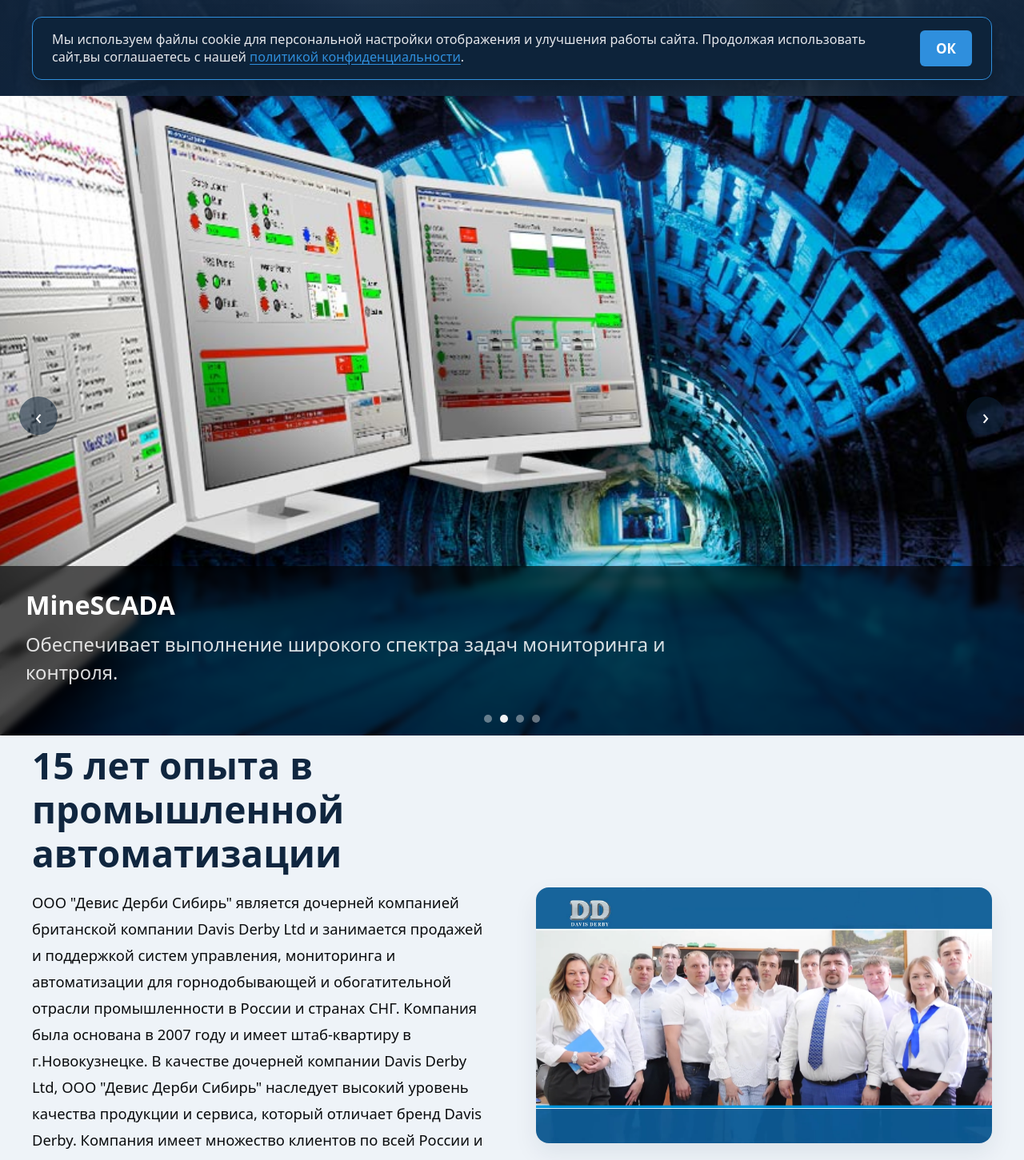
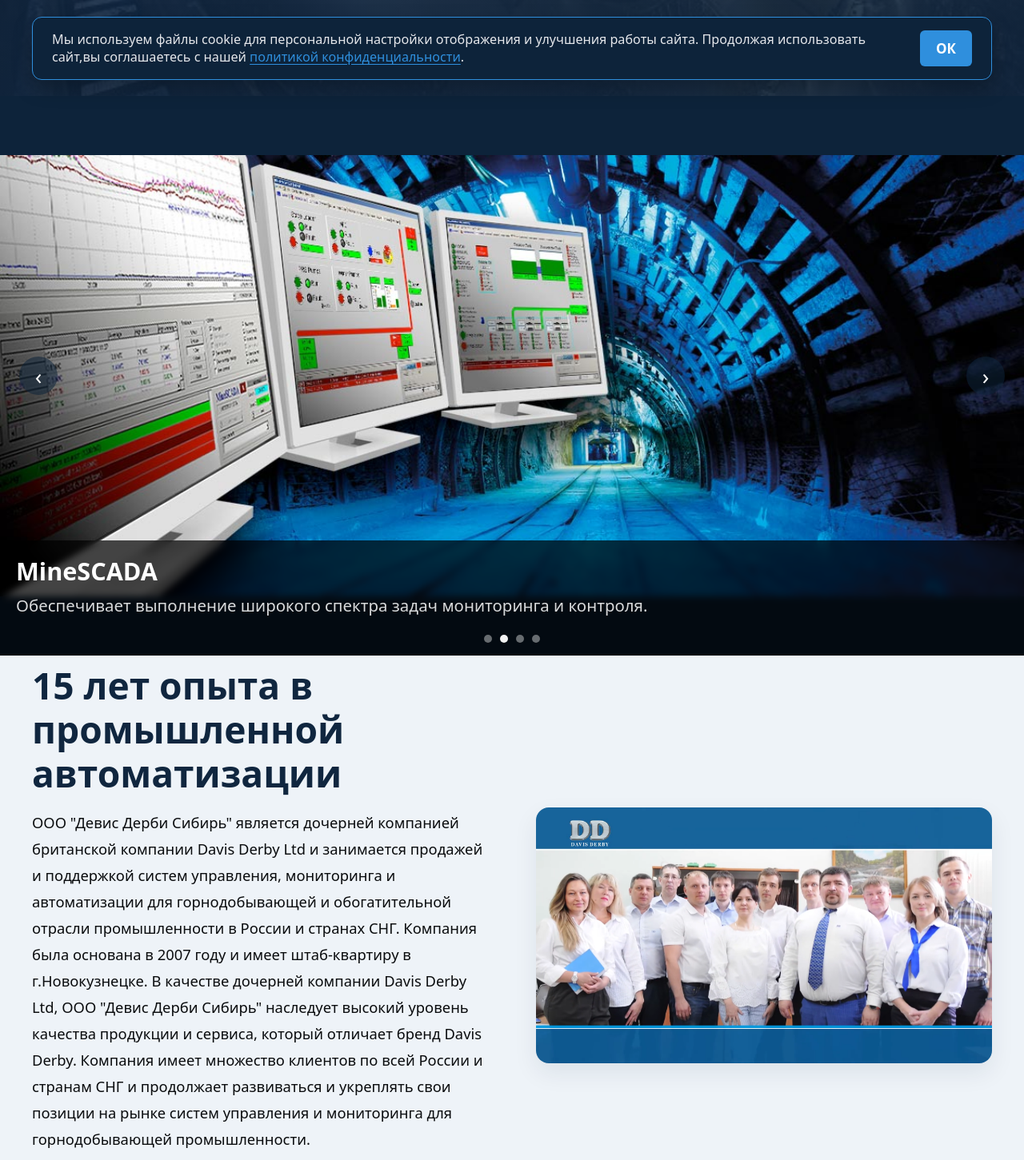
Before and after one commit to dm0n9/ddssite, a Next.js app: page / in a window 1280 px wide. Shown: the part 680-2131 px from the top of the page at 80% size. Built offline with nearby package versions, Linux system fonts and the light colour scheme.

Commit message:
visual bugs fix

```diff
--- a/app/Carousel/Carousel.tsx
+++ b/app/Carousel/Carousel.tsx
@@ -123,30 +123,36 @@
               position: "relative",
               flex: "0 0 100%",
               maxWidth: "100%",
-              height: "100%",
+              aspectRatio: "16 / 9",
+              maxHeight: "calc(100vh - 100px)",
+              overflow: "hidden",
             }}
           >
             {/* Картинка слайда */}
+<div style={{ position: "relative", width: "100%", height: "100%", backgroundColor: "#0d233a" }}>
   <Image
     src={card.imgUrl}
-              // ДОБАВЛЕНО [currentLang]
     alt={card.alt[currentLang] || "slide"}
     fill
-              sizes="100vw"
-              style={{ objectFit: "cover" }}
+    sizes="(max-width: 768px) 100vw, 100vw"
+    style={{
+      objectFit: "contain", /* Картинка сжимается и уменьшается пропорционально, без обрезки */
+      objectPosition: "center"
+    }}
     priority={index === 1}
   />
+</div>
 
-            {/*  ТЕКСТОВЫЙ ОВЕРЛЕЙ ПОВЕРХ ИЗОБРАЖЕНИЯ  */}
+            {/* ТЕКСТОВЫЙ ОВЕРЛЕЙ ПОВЕРХ ИЗОБРАЖЕНИЯ */}
 <div
   style={{
     position: "absolute",
     bottom: 0,
     left: 0,
     width: "100%",
-                backgroundColor: "rgba(0, 0, 0, 0.65)",
+    backgroundColor: "rgba(0, 0, 0, 0.7)",
     backdropFilter: "blur(4px)",
-                padding: "24px 32px 60px 32px",
+    padding: "16px 20px 48px 20px", /* Уменьшенные отступы снизу */
     boxSizing: "border-box",
     color: "#ffffff",
     zIndex: 1,
@@ -155,13 +161,12 @@
   {card.title && (
     <h3
       style={{
-                    margin: "0 0 8px 0",
-                    fontSize: "1.9rem",
+        margin: "0 0 6px 0",
+        fontSize: "clamp(1.1rem, 2.5vw, 1.8rem)", /* Плавно сжимается при уменьшении экрана */
         fontWeight: 600,
         color: "#ffffff",
       }}
     >
-                  {/* ДОБАВЛЕНО [currentLang] */}
       {card.title[currentLang]}
     </h3>
   )}
@@ -169,13 +174,12 @@
     <p
       style={{
         margin: 0,
-                    fontSize: "1.4rem",
-                    lineHeight: 1.5,
+        fontSize: "clamp(0.85rem, 1.8vw, 1.2rem)", /* Плавно уменьшается */
+        lineHeight: 1.4,
         color: "rgba(255, 255, 255, 0.85)",
         maxWidth: "800px",
       }}
     >
-                  {/* ДОБАВЛЕНО [currentLang] */}
       {card.description[currentLang]}
     </p>
   )}
--- a/app/Home.module.css
+++ b/app/Home.module.css
@@ -42,10 +42,15 @@
    ОБЩИЙ КАРКАС "СЛАЙДА" — каждый смысловой блок = один полноэкранный слайд
    ===================================================================== */
 .slide {
-  min-height: 100vh;
+  /* Заменяем жесткий height на min-height, чтобы блок мог растягиваться при нехватке места */
+  min-height: calc(100vh - 100px);
+  height: auto;
+  box-sizing: border-box;
   display: flex;
   align-items: center;
-  padding: 110px 0;
+  padding: 80px 0; /* Добавляем комфортные вертикальные отступы, чтобы контент не лип к краям */
+  overflow: visible; /* Убираем жесткую обрезку контента */
+  position: relative;
 }
 
 .slide_white {
@@ -409,7 +414,7 @@
   .slide {
     height: auto;
     min-height: auto;
-    max-height: none;
+
     overflow: visible;
     padding: 60px 0;
   }
@@ -447,7 +452,7 @@
   .slide,
   .hero {
     min-height: auto;
-    padding: 70px 0;
+    padding: 50px 0;
   }
 
   .aboutImg {
@@ -463,7 +468,7 @@
 
 
 .sliderSlide {
-  height: 100vh;
+  height: auto;
   width: 100%;
   display: flex;
   align-items: center;
@@ -476,3 +481,10 @@
   width: 100%;
   height: 100%;
 }
+
+@media (max-width: 768px) {
+  .sliderSlide {
+    height: 55vh;
+    min-height: 320px;
+  }
+}
--- a/app/system/[slug]/systemClient.tsx
+++ b/app/system/[slug]/systemClient.tsx
@@ -37,7 +37,6 @@
         {/* Карточка системы */}
         <article className={styles.content_card}>
           <div className={styles.header_row}>
-            <span className={styles.ex_badge}>{systemData.ex}</span>
           </div>
 
           <div className={styles.grid_two_cols}>
```
Lines whose indentation alone changed are shown as unchanged.
